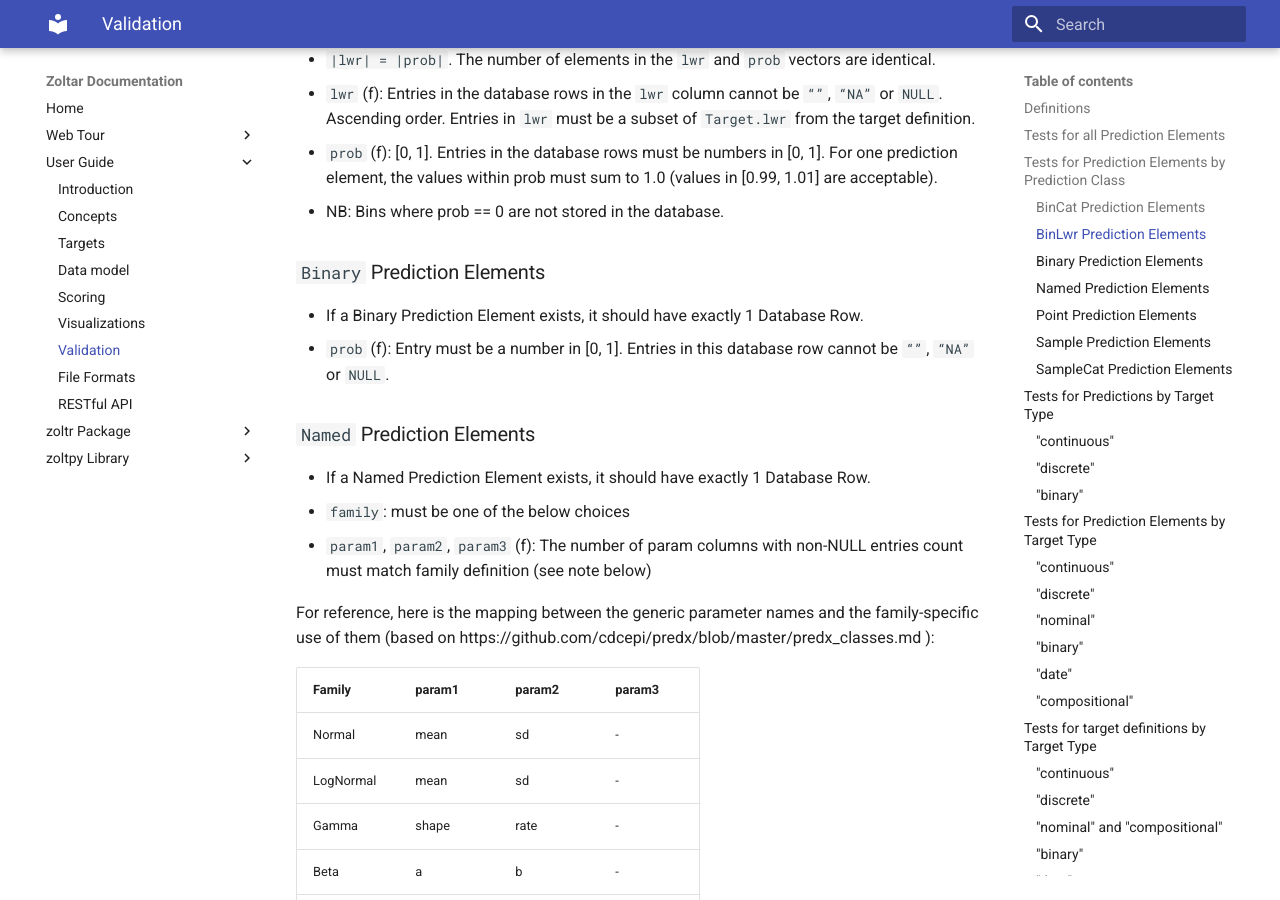
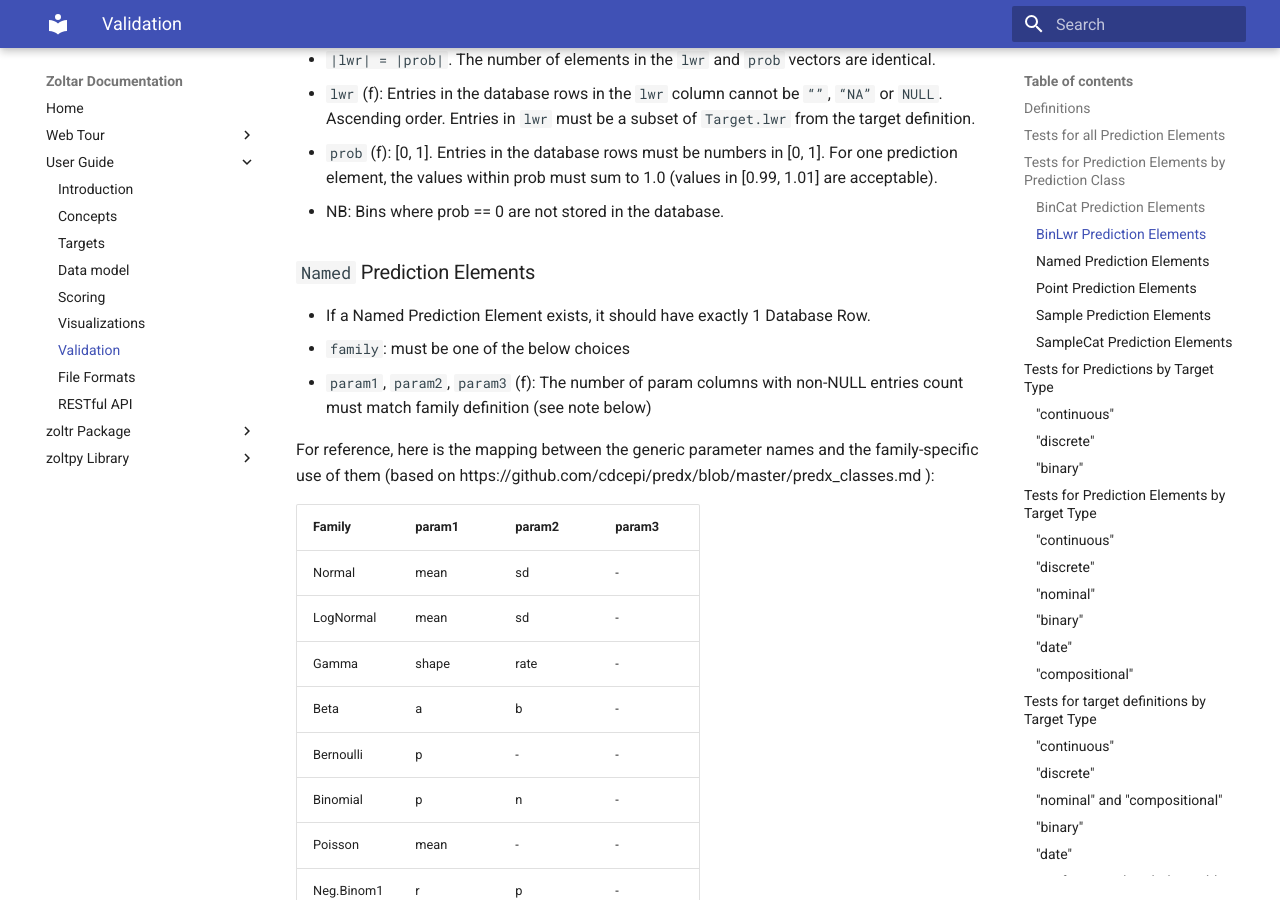
Before and after one commit to reichlab/docs.zoltardata, an MkDocs documentation site: the page built from docs/Validation.md, in a window 1280 px wide and 900 px high, scrolled down 1334 px. Built offline with MkDocs 1.6.1 and Material for MkDocs 9.7.7, drawn with Linux system fonts in a browser that asks for light colours; some of the changed text lies outside the part shown.

Commit message:
removing references to `binary` prediction elements and also removing the validation of 'bin' as a valid prediction element for a binary target.

```diff
--- a/docs/Validation.md
+++ b/docs/Validation.md
@@ -48,10 +48,6 @@ NB: Bins where prob == 0 are not stored in the database.
    within prob must sum to 1.0 (values in [0.99, 1.01] are acceptable).
  - NB: Bins where prob == 0 are not stored in the database.
 
-### `Binary` Prediction Elements
-
- - If a Binary Prediction Element exists, it should have exactly 1 Database Row.
- - `prob` (f): Entry must be a number in [0, 1]. Entries in this database row cannot be `“”`, `“NA”` or `NULL`.
 
 ### `Named` Prediction Elements
 
@@ -148,7 +144,6 @@ These tests are performed when a forecast is created or updated. For all target
 
  - any values in `Point` Prediction Elements should be a real number in [0,1]
  - any values in `SampleCat` Prediction Elements should be either 0 or 1.
- - for `BinCat` Prediction Elements, there should be two categories, labeled `0` and `1`.
  - for `Named` Prediction Elements, the family must be `bernoulli`.
 
 ### "date"
```
Also changed, not shown: docs/Targets.md (+1 -1 lines).
